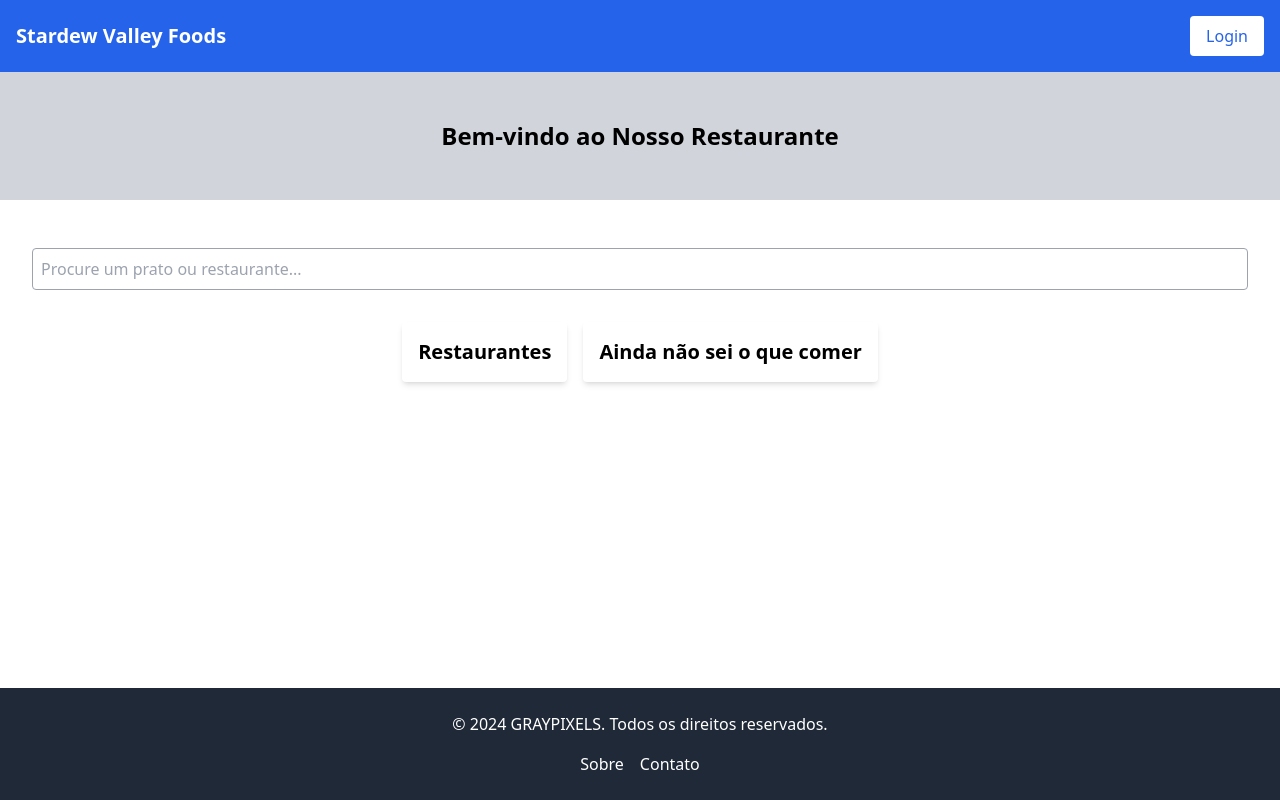
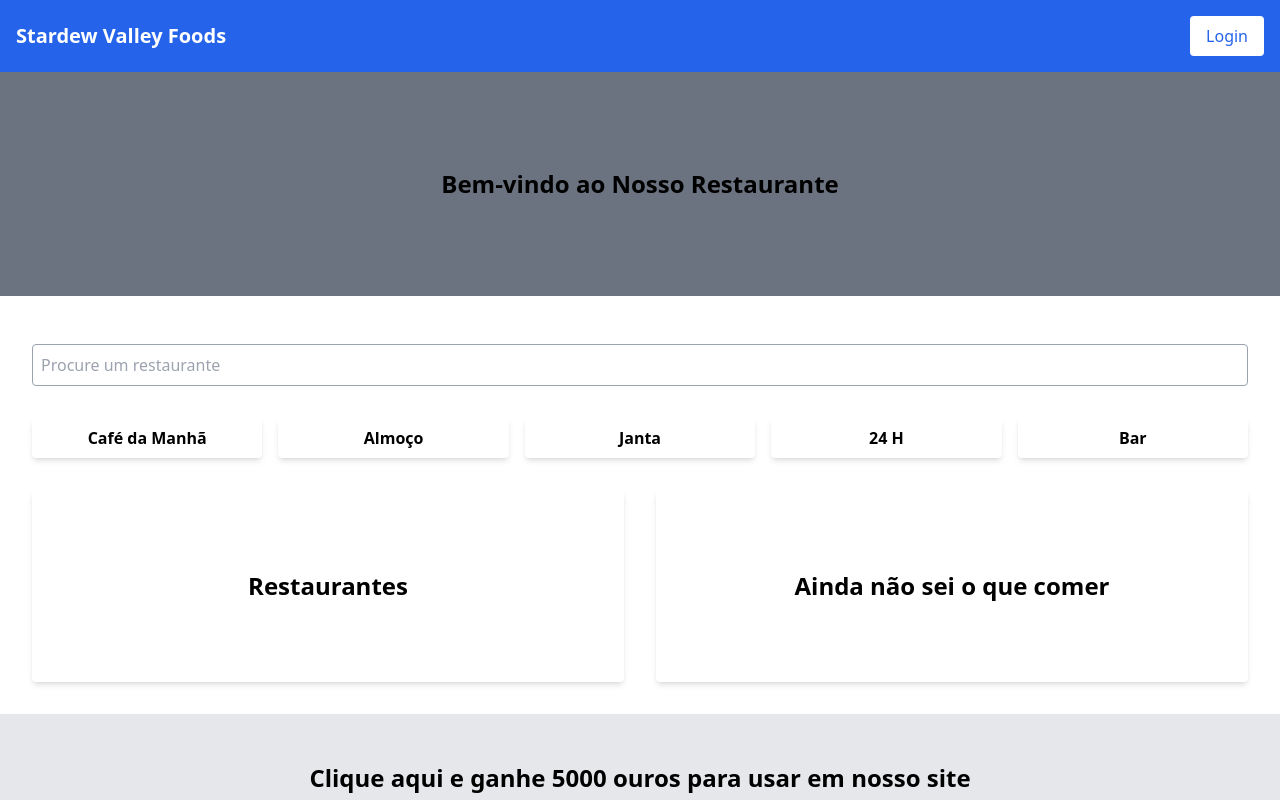
Before and after one commit to robsonffsantos/stardewValleyFood, a React (Vite) app: page / in a window 1280 px wide. Shown: the top 800 px of the page. Built offline with nearby package versions, Linux system fonts and the light colour scheme.

Commit message:
chore: create promo banner, restaurant type components, profile page

```diff
--- a/src/components/Banner.jsx
+++ b/src/components/Banner.jsx
@@ -2,7 +2,7 @@ import React from 'react'
 
 const Banner = () => {
   return (
-    <div className="bg-gray-300 h-32 flex items-center justify-center">
+    <div className="bg-gray-500 h-56 flex items-center justify-center">
       <h2 className="text-2xl font-semibold">Bem-vindo ao Nosso Restaurante</h2>
     </div>
   )
--- a/src/components/Card.jsx
+++ b/src/components/Card.jsx
@@ -3,10 +3,10 @@ import React from 'react'
 const Card = ({ title, onClick }) => {
   return (
     <div
-      className="bg-white shadow-md rounded p-4 cursor-pointer hover:shadow-lg transition-shadow"
+      className="bg-white shadow-md rounded p-4 cursor-pointer hover:shadow-lg transition-shadow flex-1 h-48 flex items-center justify-center text-center"
       onClick={onClick}
     >
-      <h3 className="text-xl font-semibold">{title}</h3>
+      <h3 className="text-2xl font-semibold">{title}</h3>
     </div>
   )
 }
--- /dev/null
+++ b/src/components/PromoBanner.jsx
@@ -0,0 +1,11 @@
+import React from 'react'
+
+const PromoBanner = () => {
+  return (
+    <div className="bg-gray-200 h-32 flex items-center justify-center">
+      <h2 className="text-2xl font-semibold">Clique aqui e ganhe 5000 ouros para usar em nosso site</h2>
+    </div>
+  )
+}
+
+export default PromoBanner
--- /dev/null
+++ b/src/components/RestaurantType.jsx
@@ -0,0 +1,11 @@
+import React from 'react'
+
+const RestaurantType = ({ type }) => {
+  return (
+    <div className="bg-white shadow-md rounded p-2 cursor-pointer hover:shadow-lg transition-shadow text-center flex-1">
+      <h3 className="text-md font-semibold">{type}</h3>
+    </div>
+  )
+}
+
+export default RestaurantType
--- a/src/components/SearchBar.jsx
+++ b/src/components/SearchBar.jsx
@@ -6,7 +6,7 @@ const SearchBar = () => {
       <input
         type="text"
         className="w-full p-2 border border-gray-400 rounded"
-        placeholder="Procure um prato ou restaurante..."
+        placeholder="Procure um restaurante"
       />
     </div>
   )
--- a/src/pages/HomePage.jsx
+++ b/src/pages/HomePage.jsx
@@ -4,6 +4,8 @@ import Banner from "../components/Banner"
 import SearchBar from "../components/SearchBar"
 import Card from "../components/Card"
 import Footer from "../components/Footer"
+import PromoBanner from "../components/PromoBanner"
+import RestaurantType from "../components/RestaurantType"
 
 const HomePage = React.FC = () => {
     return (
@@ -13,12 +15,20 @@ const HomePage = React.FC = () => {
                 <Banner />
                     <div className="p-4 sm:p-8">
                     <SearchBar />
-                        <div className="mt-8 flex flex-col items-center space-y-4 sm:flex-row sm:space-y-0 sm:space-x-4 justify-center">
+                    <div className="mt-8 grid grid-cols-2 sm:grid-cols-3 lg:grid-cols-5 gap-4">
+                        <RestaurantType type="Café da Manhã" />
+                        <RestaurantType type="Almoço" />
+                        <RestaurantType type="Janta" />
+                        <RestaurantType type="24 H" />
+                        <RestaurantType type="Bar" />
+                    </div>
+                        <div className="mt-8 flex flex-col items-center space-y-4 sm:flex-row sm:space-y-0 sm:space-x-8 justify-center">
                             <Card title="Restaurantes" />
                             <Card title="Ainda não sei o que comer" />
                         </div>
                     </div>
                 </div>
+                <PromoBanner />
             <Footer />
         </div>
     )
--- /dev/null
+++ b/src/pages/Profile.jsx
@@ -0,0 +1,11 @@
+import React from "react"
+
+const Profile = React.FC = () => {
+    return (
+        <div>
+            Profile
+        </div>
+    )
+}
+
+export default Profile
```
